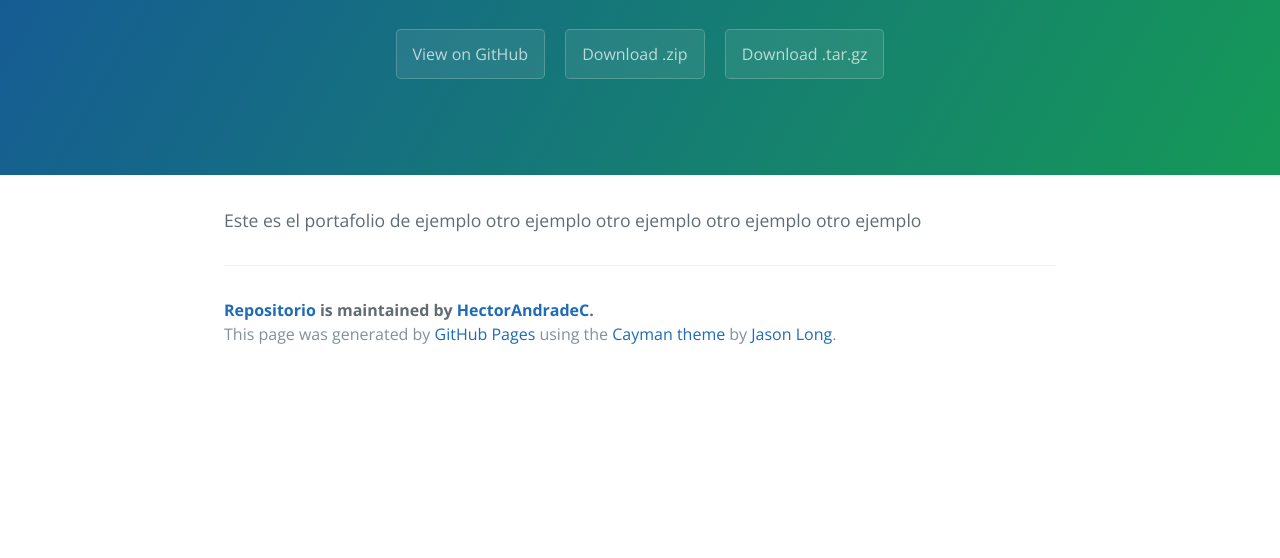
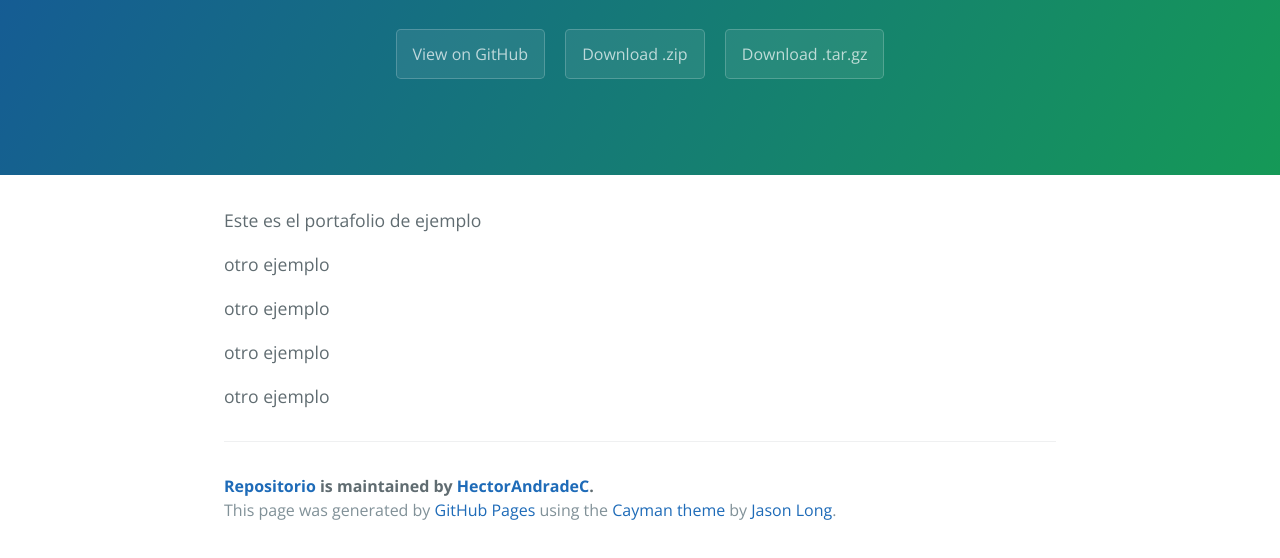
Before and after one commit to HectorAndradeC/repositorio, a plain HTML site: page index.html in a window 1280 px wide. Shown: the part 208-766 px from the top of the page. Drawn offline with nearby package versions, Linux system fonts and the light colour scheme.

Commit message:
Update index.html

```diff
--- a/index.html
+++ b/index.html
@@ -20,10 +20,10 @@
 
     <section class="main-content">
       <p>Este es el portafolio de ejemplo
-otro ejemplo
-otro ejemplo
-otro ejemplo
-otro ejemplo</p>
+        <p>otro ejemplo</p>
+        <p>otro ejemplo</p>
+        <p>otro ejemplo</p>
+        <p></p>otro ejemplo</p>
 
       <footer class="site-footer">
         <span class="site-footer-owner"><a href="https://github.com/HectorAndradeC/repositorio">Repositorio</a> is maintained by <a href="https://github.com/HectorAndradeC">HectorAndradeC</a>.</span>
```
